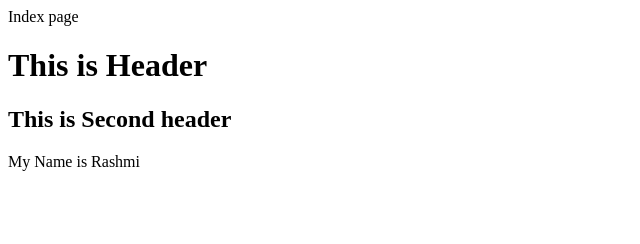
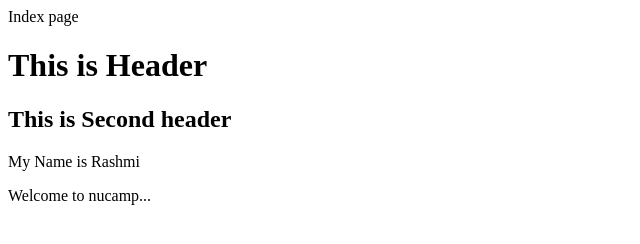
Before and after one commit to rashmikarnik/gitTest, a plain HTML site: page index.html in a window 1280 px wide. Shown: the whole page, without its empty margins (0-640 px from the left). Drawn offline with Linux system fonts and the light colour scheme.

Commit message:
t exit quit commit

```diff
--- a/index.html
+++ b/index.html
@@ -7,6 +7,7 @@
         <h1>This is Header</h1>
         <h2>This is Second header</h2>
          <p>My Name is Rashmi</p>
+         <p>Welcome to nucamp...</p>
 
     </body>
 </html>
```
